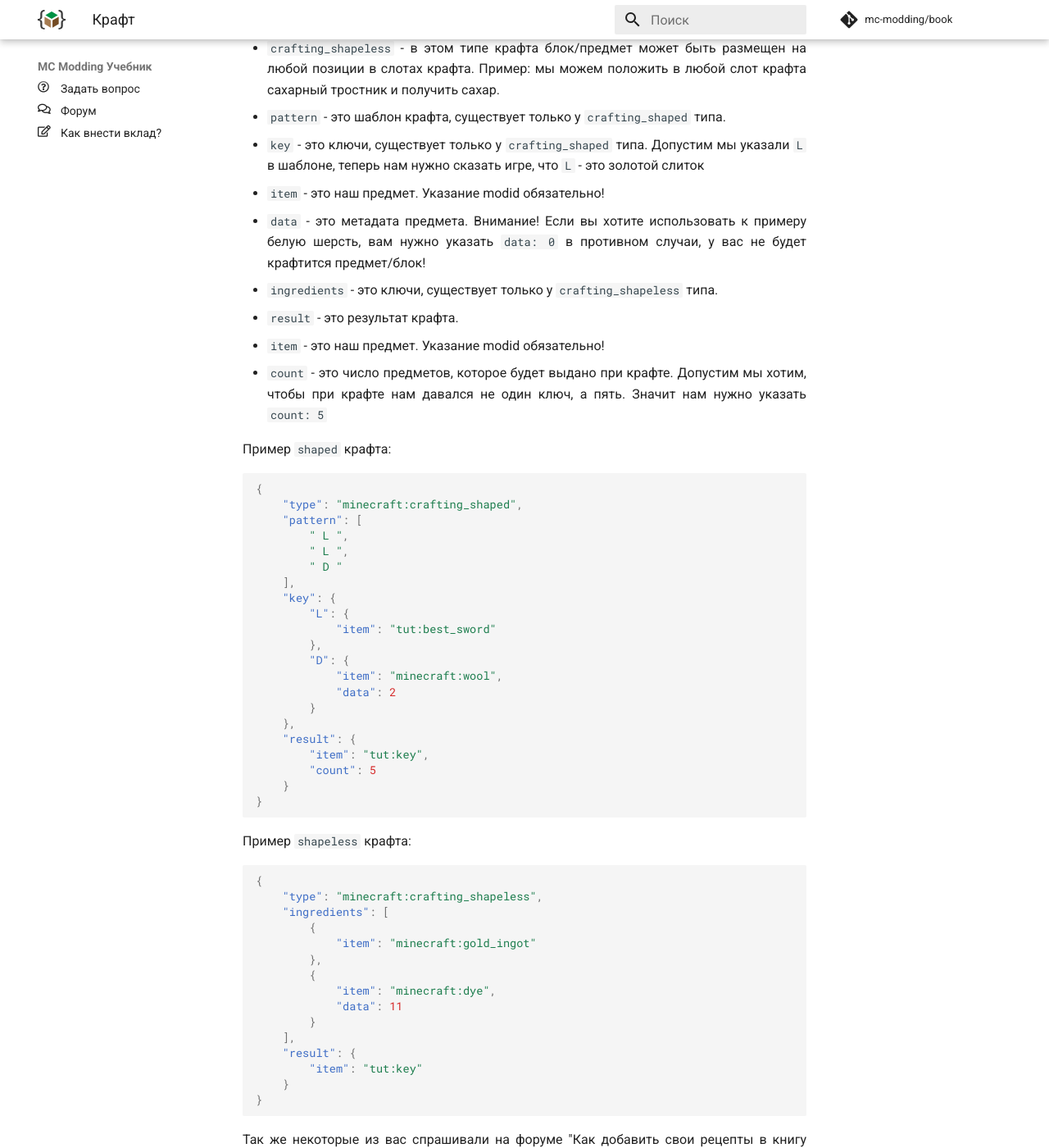
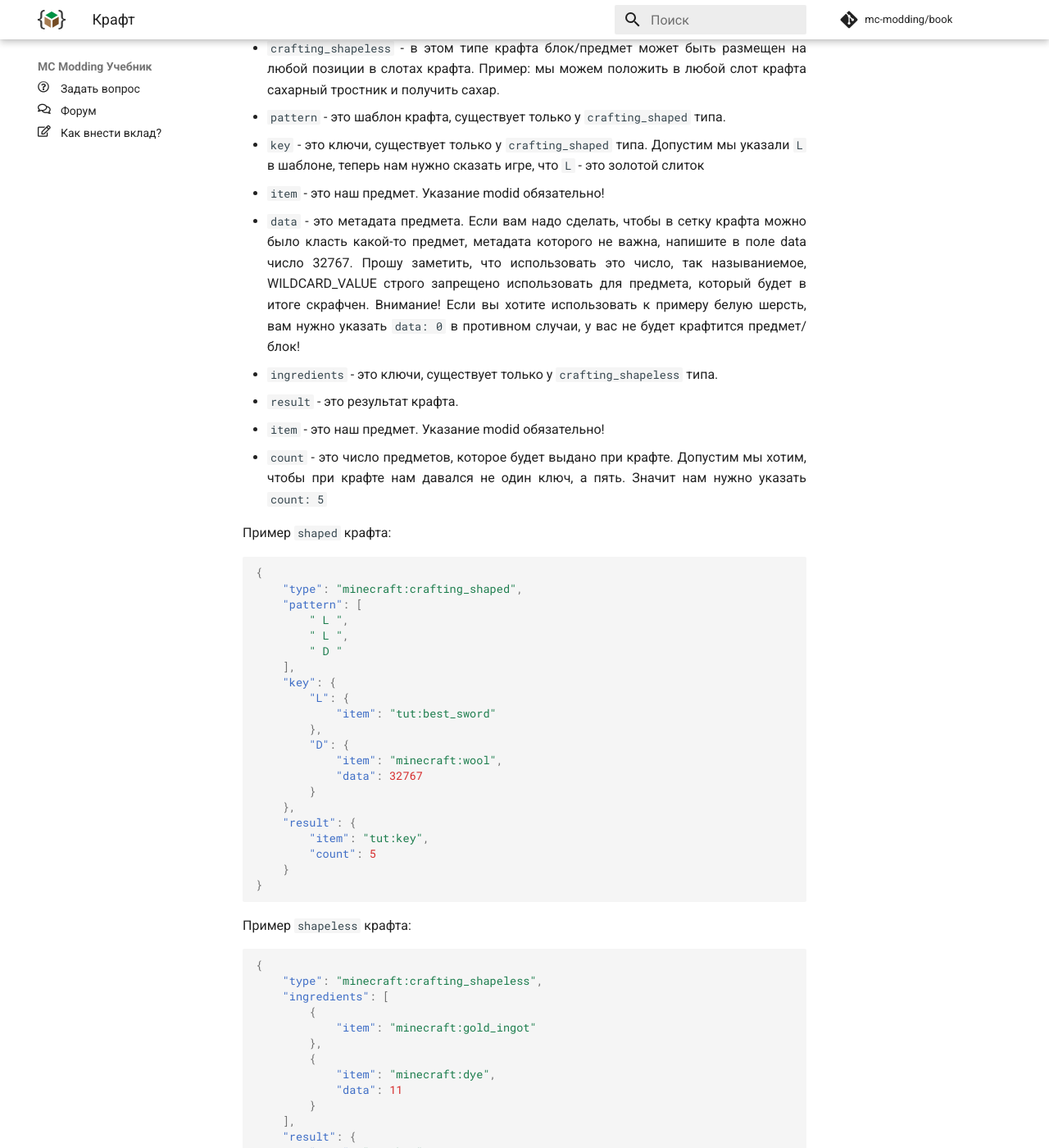
Before and after one commit to mc-modding/book, an MkDocs documentation site: the page built from docs/1.12/craft/index.md, in a window 1280 px wide and 1400 px high, scrolled down 884 px. Shown: the whole window at 82% size. Built offline with MkDocs 1.6.1 and Material for MkDocs 9.7.7, drawn with Linux system fonts in a browser that asks for light colours; nearby versions of some CDN libraries; comment, search, counter and statistics services are not loaded.

Commit message:
Update index.md

```diff
--- a/docs/1.12/craft/index.md
+++ b/docs/1.12/craft/index.md
@@ -40,7 +40,9 @@ public class CraftingRegister
 * `pattern` - это шаблон крафта, существует только у `crafting_shaped` типа.
 * `key` - это ключи, существует только у `crafting_shaped` типа. Допустим мы указали `L` в шаблоне, теперь нам нужно сказать игре, что `L` - это золотой слиток
   - `item` - это наш предмет. Указание modid обязательно!
-  - `data` - это метадата предмета. Внимание! Если вы хотите использовать к примеру белую шерсть, вам нужно указать `data: 0` в противном случаи, у вас не будет крафтится предмет/блок!
+  - `data` - это метадата предмета. Если вам надо сделать, чтобы в сетку крафта можно было класть какой-то предмет, метадата которого не важна, напишите в поле data число 32767. Прошу заметить, что использовать это число, так называниемое, WILDCARD_VALUE строго запрещено использовать для предмета, который будет в итоге скрафчен.
+Внимание! Если вы хотите использовать к примеру белую шерсть, вам нужно указать `data: 0` в противном случаи, у вас не будет крафтится предмет/блок!
+
 * `ingredients` - это ключи, существует только у `crafting_shapeless` типа.
 * `result` - это результат крафта.
   - `item` - это наш предмет. Указание modid обязательно!
@@ -61,7 +63,7 @@ public class CraftingRegister
         },
         "D": {
             "item": "minecraft:wool",
-            "data": 2
+            "data": 32767
         }
     },
     "result": {
```
